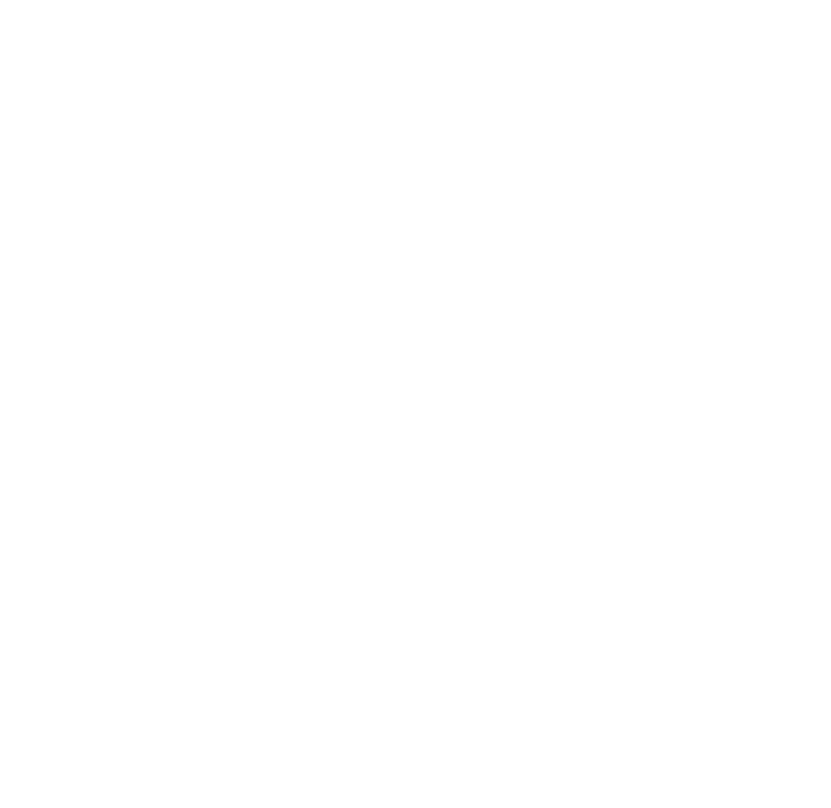
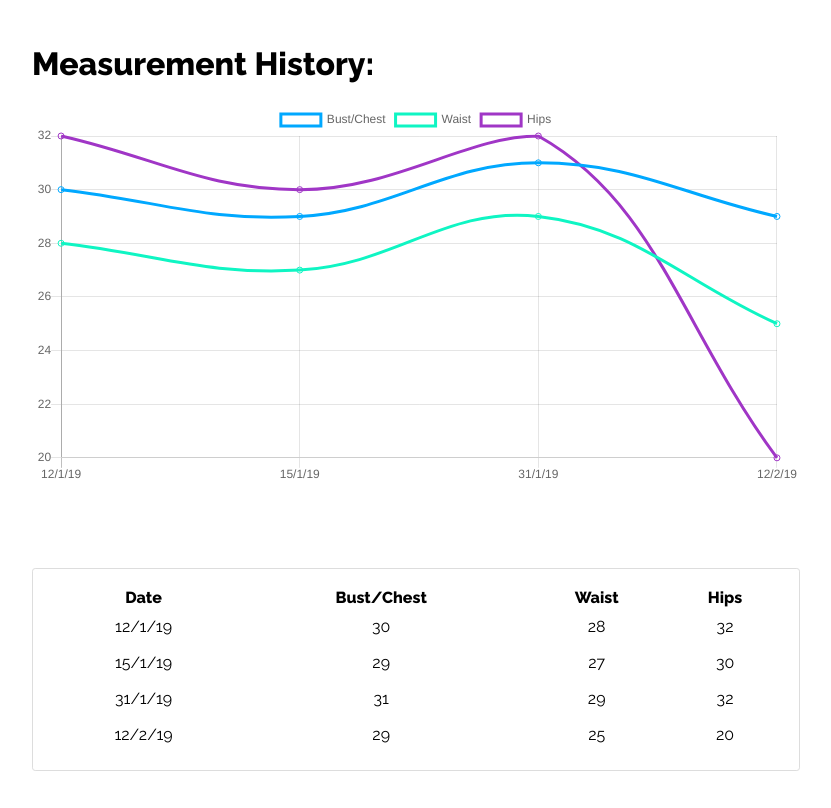
Before and after one commit to MDavid599/TeamHungover, a React (Create React App) app in the folder frontend/: page /history in a window 1280 px wide. Shown: the whole page, without its empty margins (232-1063 px from the left). Built offline with nearby package versions, Linux system fonts and the light colour scheme.

Commit message:
add measurement history

```diff
--- a/frontend/package.json
+++ b/frontend/package.json
@@ -3,9 +3,11 @@
   "version": "0.1.0",
   "private": true,
   "dependencies": {
+    "chart.js": "^2.7.3",
     "lodash": "^4.17.11",
     "prop-types": "^15.7.2",
     "react": "^16.8.3",
+    "react-chartjs-2": "^2.7.4",
     "react-dom": "^16.8.3",
     "react-helmet": "^5.2.0",
     "react-router-dom": "^4.3.1",
--- a/frontend/src/App.js
+++ b/frontend/src/App.js
@@ -4,6 +4,7 @@
 import GlobalStyles from "./components/styles/global";
 import Homepage from "./components/homepage";
 import Results from "./components/results";
+import History from "./components/history";
 
 class App extends Component {
   render() {
@@ -20,6 +21,7 @@
           <Switch>
             <Route component={Homepage} exact path="/" />
             <Route component={Results} path="/results" />
+            <Route component={History} path="/history" />
           </Switch>
         </Router>
       </>
--- /dev/null
+++ b/frontend/src/components/history.js
@@ -0,0 +1,25 @@
+import React from "react";
+import Container from "./styles/container";
+import MeasurementsTable from "./measurement-table";
+import MeasurementChart from "./measurement-chart";
+
+const mockData = [
+  { date: "12/1/19", bust: 30, waist: 28, hips: 32 },
+  { date: "15/1/19", bust: 29, waist: 27, hips: 30 },
+  { date: "31/1/19", bust: 31, waist: 29, hips: 32 },
+  { date: "12/2/19", bust: 29, waist: 25, hips: 20 }
+];
+
+class History extends React.Component {
+  render() {
+    return (
+      <Container>
+        <h1>Measurement History:</h1>
+        <MeasurementChart measurements={mockData} />
+        <MeasurementsTable measurements={mockData} />
+      </Container>
+    );
+  }
+}
+
+export default History;
--- /dev/null
+++ b/frontend/src/components/measurement-chart.js
@@ -0,0 +1,59 @@
+import React from "react";
+import PropTypes from "prop-types";
+import { Line } from "react-chartjs-2";
+
+class MeasurementChart extends React.Component {
+  static propTypes = {
+    measurements: PropTypes.arrayOf(
+      PropTypes.shape({
+        date: PropTypes.string.isRequired,
+        bust: PropTypes.string.isRequired,
+        waist: PropTypes.string.isRequired,
+        hips: PropTypes.string.isRequired
+      })
+    )
+  };
+  getDataSets = () => {
+    const { measurements } = this.props;
+    if (!measurements || measurements.length === 0)
+      return { labels: [], busts: [], waists: [], hips: [] };
+    const labels = measurements.map(datum => datum.date);
+    const busts = measurements.map(datum => datum.bust);
+    const waists = measurements.map(datum => datum.waist);
+    const hips = measurements.map(datum => datum.hips);
+    return { labels, busts, waists, hips };
+  };
+
+  render() {
+    const dataSets = this.getDataSets();
+    return (
+      <Line
+        data={{
+          labels: dataSets.labels,
+          datasets: [
+            {
+              label: "Bust/Chest",
+              backgroundColor: "rgba(0, 0, 0, 0)",
+              borderColor: "#00A8FF",
+              data: dataSets.busts
+            },
+            {
+              label: "Waist",
+              backgroundColor: "rgba(0, 0, 0, 0)",
+              borderColor: "#0FF5C3",
+              data: dataSets.waists
+            },
+            {
+              label: "Hips",
+              backgroundColor: "rgba(0, 0, 0, 0)",
+              borderColor: "#A036C6",
+              data: dataSets.hips
+            }
+          ]
+        }}
+      />
+    );
+  }
+}
+
+export default MeasurementChart;
--- /dev/null
+++ b/frontend/src/components/measurement-table.js
@@ -0,0 +1,56 @@
+import React from "react";
+import PropTypes from "prop-types";
+import styled from "styled-components";
+
+const Table = styled.table`
+  width: 100%;
+  border: 1px #ddd solid;
+  border-radius: 0.2rem;
+  padding: 1rem;
+  margin-top: 5rem;
+  text-align: center;
+  tr {
+    margin: 0.2rem;
+  }
+  td {
+    line-height: 2rem;
+  }
+`;
+
+const MeasurementsTable = ({ measurements }) => (
+  <Table>
+    {measurements ? (
+      <>
+        <tr>
+          <th>Date</th>
+          <th>Bust/Chest</th>
+          <th>Waist</th>
+          <th>Hips</th>
+        </tr>
+        {measurements.map(measurement => (
+          <tr>
+            <td>{measurement.date}</td>
+            <td>{measurement.bust}</td>
+            <td>{measurement.waist}</td>
+            <td>{measurement.hips}</td>
+          </tr>
+        ))}
+      </>
+    ) : (
+      <p>No measurements</p>
+    )}
+  </Table>
+);
+
+MeasurementsTable.propTypes = {
+  measurements: PropTypes.arrayOf(
+    PropTypes.shape({
+      date: PropTypes.string.isRequired,
+      bust: PropTypes.string.isRequired,
+      waist: PropTypes.string.isRequired,
+      hips: PropTypes.string.isRequired
+    })
+  )
+};
+
+export default MeasurementsTable;
```
Also changed, not shown: 1 other file (tests, documents, lock files or other folders).
